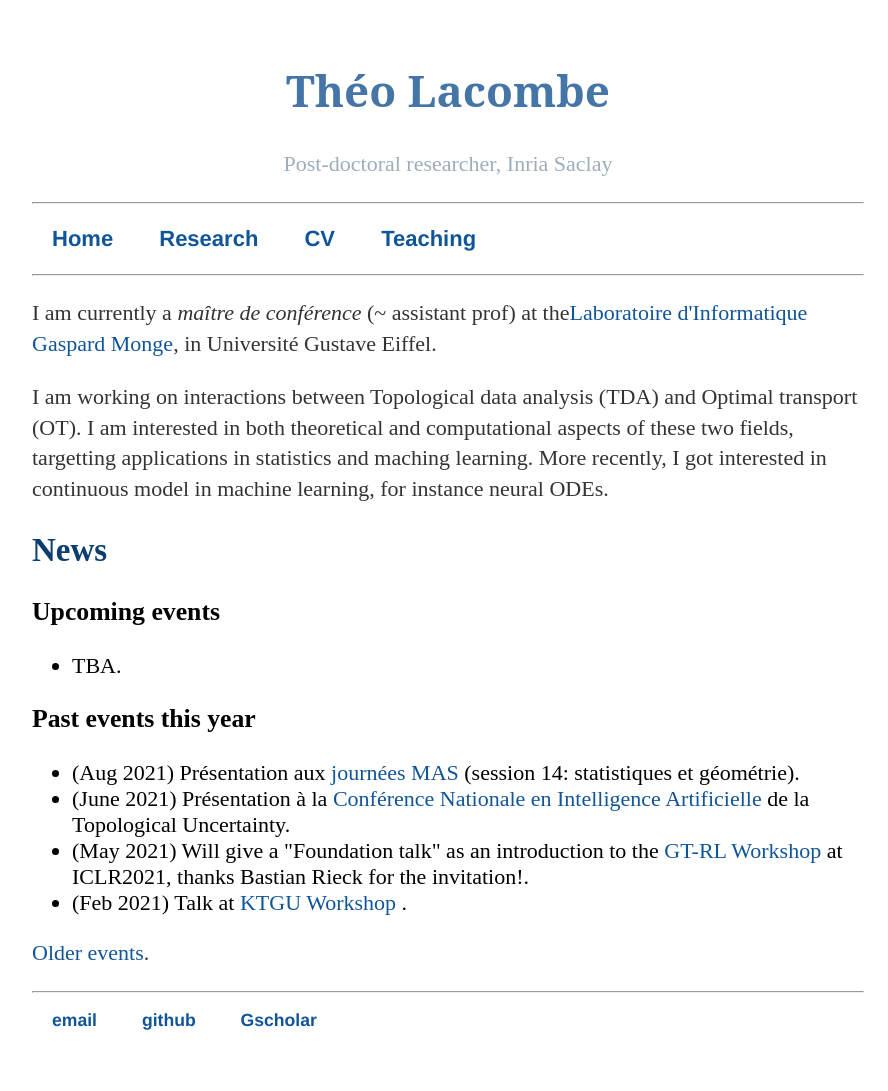
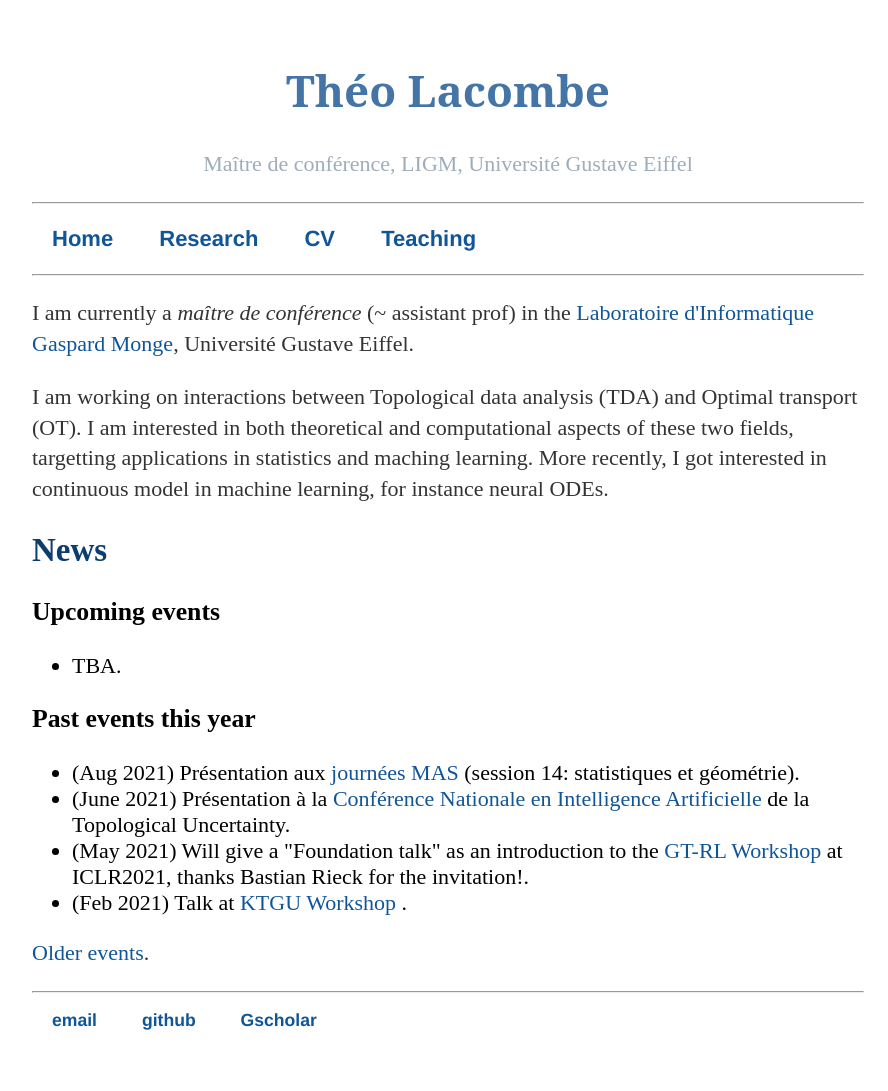
Before and after one commit to tlacombe/tlacombe.github.io, a Jekyll site: the page built from index.html, in a window 1280 px wide. Shown: the whole page, without its empty margins (192-1080 px from the left). Built offline with Jekyll 4.4.1, drawn with Linux system fonts in a browser that asks for light colours.

Commit message:
update layout with position + correct typo

```diff
--- a/_layouts/default.html
+++ b/_layouts/default.html
@@ -10,7 +10,7 @@
   <header>
     <h1 class="title">Théo Lacombe</h1>
     <!--<img src="photo.jpg" alt="Theo Lacombe" class="picture" />-->
-    <p class="subtitle">Post-doctoral researcher, Inria Saclay</p>
+    <p class="subtitle">Maître de conférence, LIGM, Université Gustave Eiffel</p>
   </header>
 
 <hr>
@@ -31,7 +31,7 @@
 		<hr>
 		<footer>
     		<ul>
-        		<li><a href="mailto:theo.lacombe@inria.fr">email</a></li>
+        		<li><a href="mailto:theo.lacombe@univ-mlv.fr">email</a></li>
         		<li><a href="https://github.com/tlacombe">github</a></li>
 			<li><a href="https://scholar.google.fr/citations?user=e9Xx4ZEAAAAJ&hl=fr">Gscholar</a></li>
 			</ul>
--- a/index.html
+++ b/index.html
@@ -3,7 +3,7 @@ layout: default
 title: Théo Lacombe's webpage
 ---
 <div class="blurb">
-	<p>I am currently a <i>maître de conférence</i> (~ assistant prof) at the<a href="http://ligm.u-pem.fr">Laboratoire d'Informatique Gaspard Monge</a>, in Université Gustave Eiffel.</p>
+	<p>I am currently a <i>maître de conférence</i> (~ assistant prof) in the <a href="http://ligm.u-pem.fr">Laboratoire d'Informatique Gaspard Monge</a>, Université Gustave Eiffel.</p>
 	<p>
 		I am working on interactions between Topological data analysis (TDA) and Optimal transport (OT). I am interested in both theoretical and computational aspects of these two fields, targetting applications in statistics and maching learning. More recently, I got interested in continuous model in machine learning, for instance neural ODEs.
 	</p>
```
